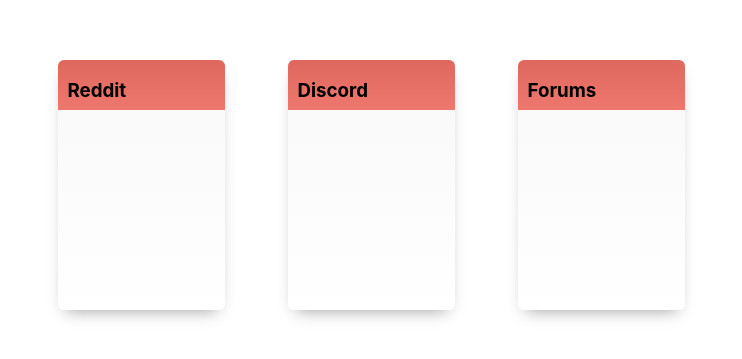
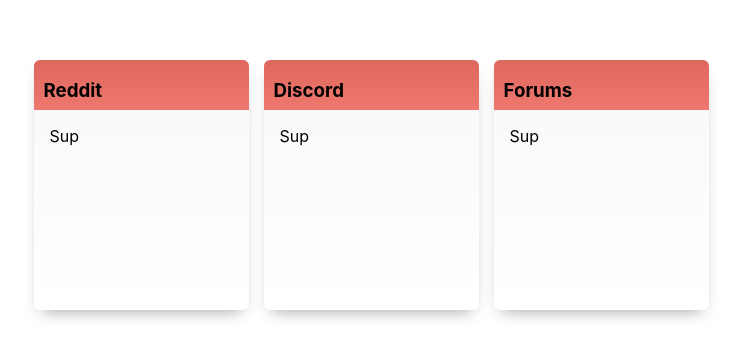
Before and after one commit to Dman757/smolderweb.site, a React (Create React App) app: page / in a window 1280 px wide. Shown: the part 215-574 px from the top of the page, without its empty margins (269-1011 px from the left). Built offline with nearby package versions, Linux system fonts and the light colour scheme.

Commit message:
wip card content

```diff
--- a/src/Card.css
+++ b/src/Card.css
@@ -7,7 +7,7 @@
   border-radius: 6px;
   overflow: hidden;
   position: relative;
-  margin: 1.5rem;
+  /* margin: 1.5rem; */
   transition: transform 0.4s;
 }
 
@@ -28,6 +28,18 @@
   z-index: 2;
 }
 
+.card .asdf {
+    width: 100%;
+    height: 80%;
+    position: absolute;
+    bottom: 0;
+    right: 0;
+    z-index: 1;
+    box-sizing: border-box;
+    padding: 1rem;
+    padding-top: 0;
+  }
+
 .card:hover {
     transform: translate(5px,-5px);
 }
--- a/src/Card.js
+++ b/src/Card.js
@@ -7,6 +7,9 @@
       <div className="additional">
         <h3>{title}</h3>
       </div>
+      <div className="asdf">
+        <p>Sup</p>
+      </div>
     </div>
   );
 }
```
